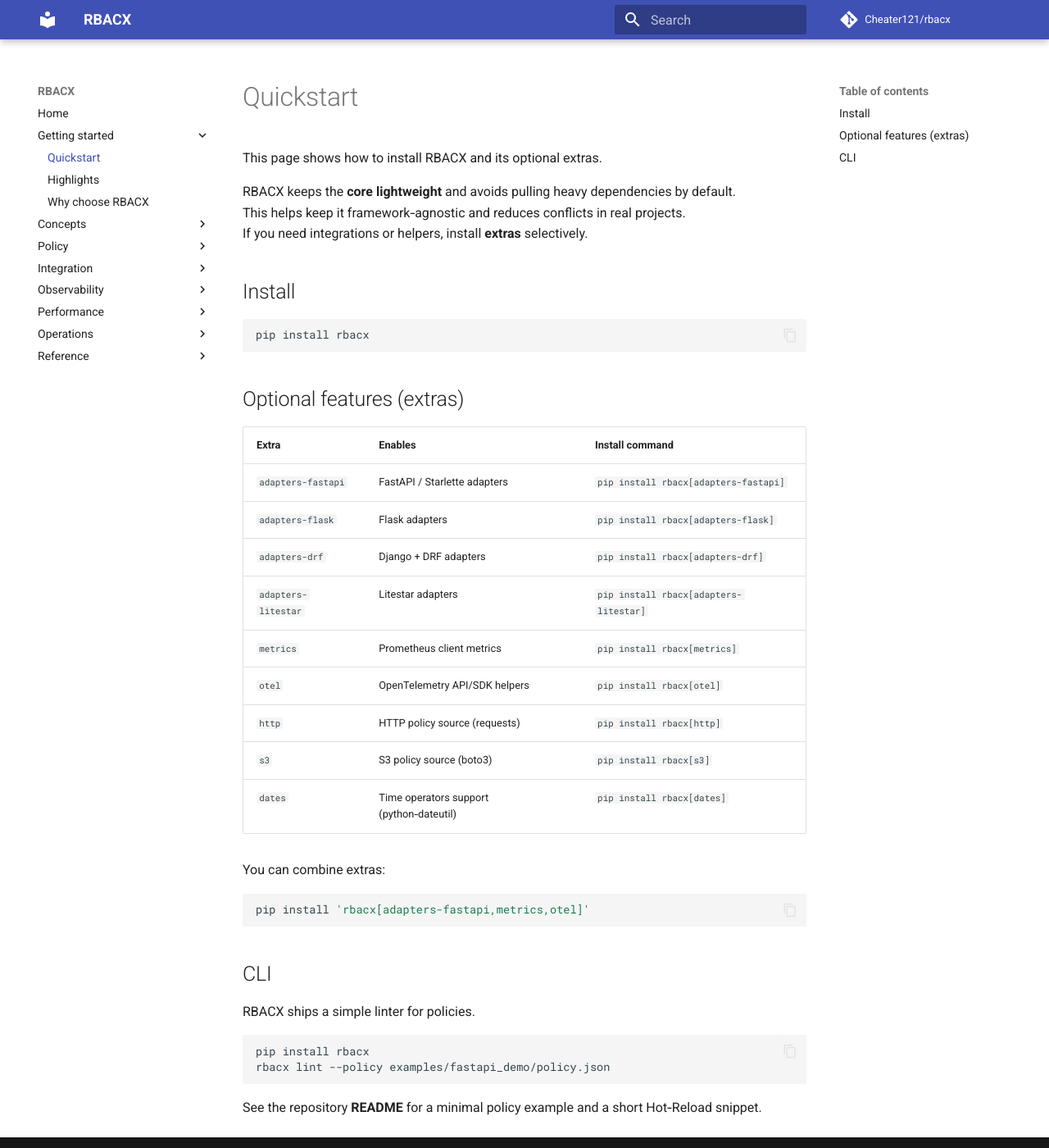
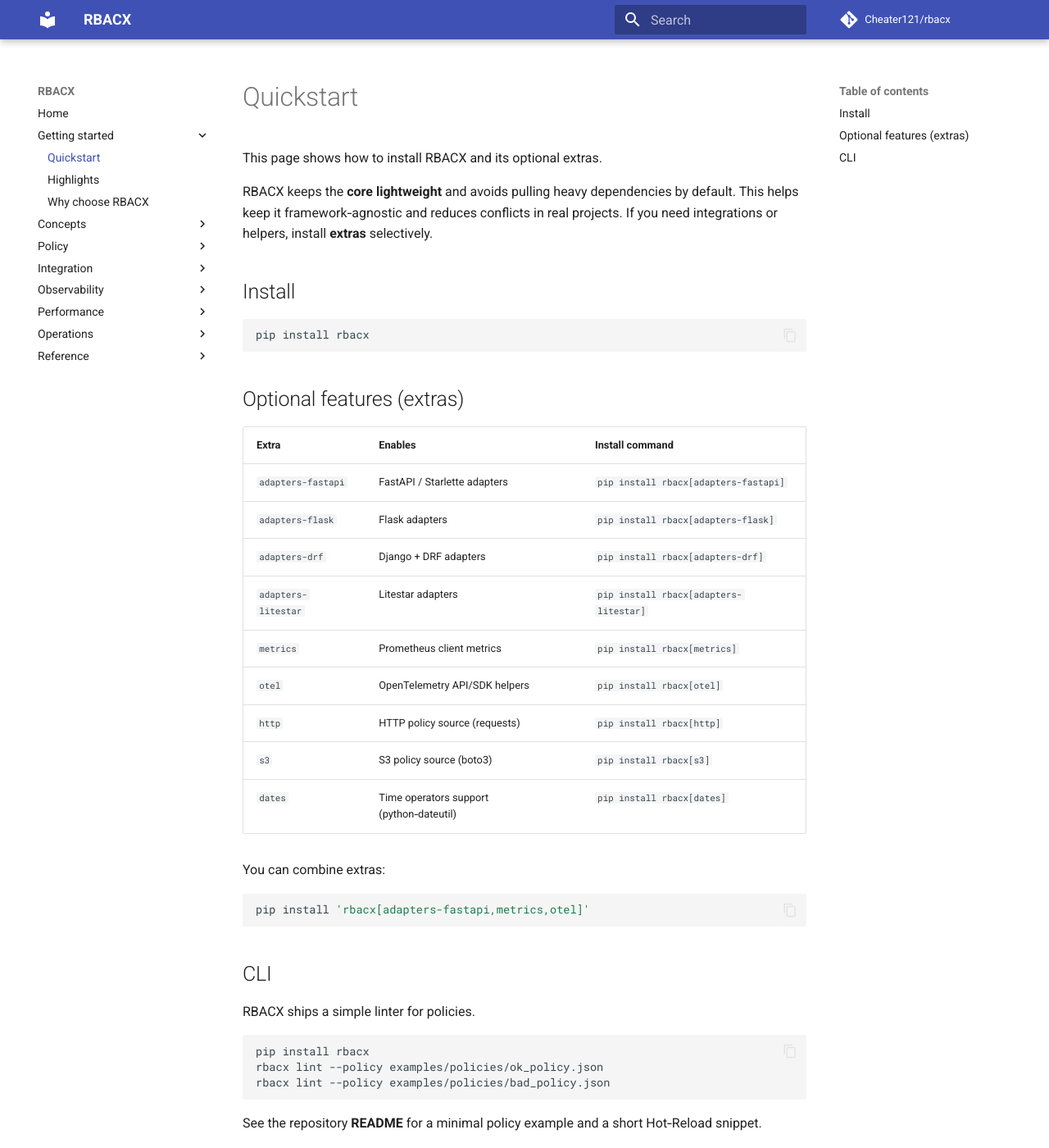
Before and after one commit to Cheater121/rbacx, an MkDocs documentation site: the page built from docs/quickstart.md, in a window 1280 px wide and 1400 px high. Shown: the whole window at 82% size. Built offline with MkDocs 1.6.1 and Material for MkDocs 9.7.7, drawn with Linux system fonts in a browser that asks for light colours; comment, search, counter and statistics services are not loaded.

Commit message:
fix: update lint commands with correct policy file paths

````diff
--- a/docs/quickstart.md
+++ b/docs/quickstart.md
@@ -38,7 +38,8 @@
 
 ```bash
 pip install rbacx
-rbacx lint --policy examples/fastapi_demo/policy.json
+rbacx lint --policy examples/policies/ok_policy.json
+rbacx lint --policy examples/policies/bad_policy.json
 ```
 
 See the repository **README** for a minimal policy example and a short Hot‑Reload snippet.
````
